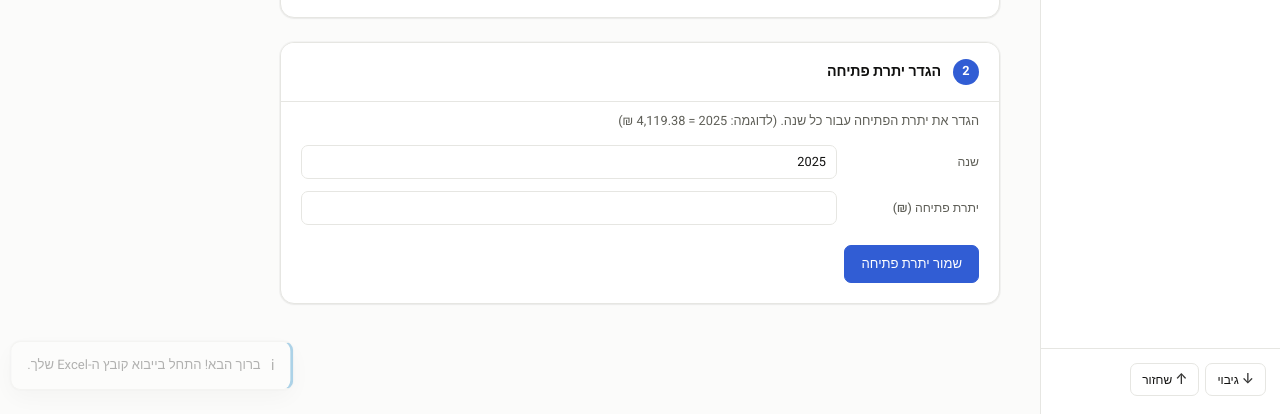
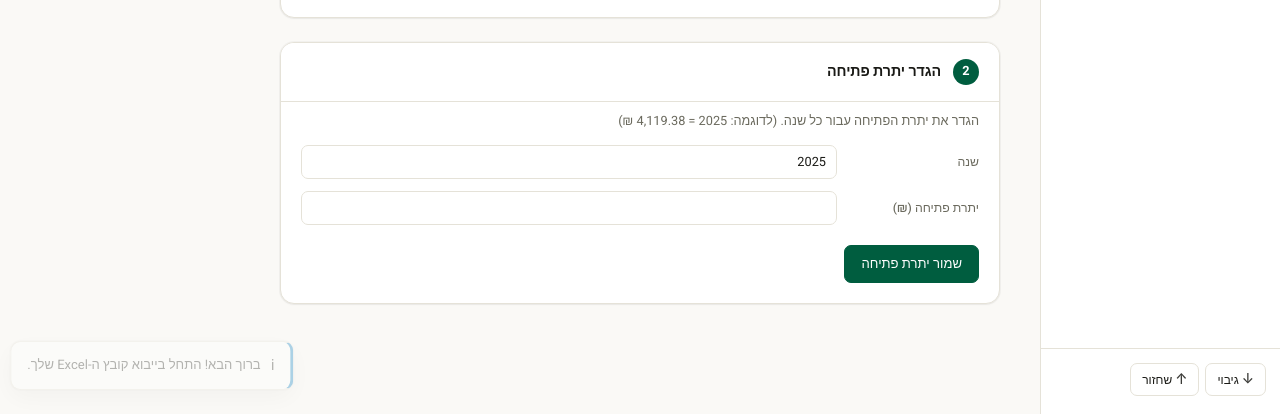
Before and after one commit to lironcon2015-prog/LawFee, a plain HTML site: page index.html in a window 1280 px wide. Shown: the part 386-800 px from the top of the page. Drawn offline with Linux system fonts and the light colour scheme.

Commit message:
Add files via upload

```diff
--- a/style.css
+++ b/style.css
@@ -1,6 +1,6 @@
 /* =========================================================
-   LexLedger — style.css (REDESIGNED)
-   Light professional theme · RTL Hebrew · Desktop-first
+   LexLedger — style.css
+   Legal Modern theme · emerald · RTL Hebrew · Desktop-first
    Drop-in replacement — all original class names preserved.
    ========================================================= */
 
@@ -8,44 +8,44 @@
 
 /* ── CSS Variables ─────────────────────────────────────── */
 :root {
-  /* Neutrals — warm off-whites, cool subtle grays */
+  /* Neutrals — warm cream / ivory scale */
   --n-0:   #ffffff;
-  --n-25:  #fbfbfa;
-  --n-50:  #f7f7f5;
-  --n-100: #efefec;
-  --n-150: #e6e6e2;
-  --n-200: #d9d9d4;
-  --n-300: #b8b8b1;
-  --n-400: #8a8a82;
-  --n-500: #5f5f58;
-  --n-600: #3f3f3a;
-  --n-700: #262624;
-  --n-900: #111110;
+  --n-25:  #faf9f6;
+  --n-50:  #f4f2ec;
+  --n-100: #ece9e0;
+  --n-150: #e5e2d8;
+  --n-200: #d5d1c4;
+  --n-300: #b0ac9e;
+  --n-400: #999488;
+  --n-500: #6b6a5e;
+  --n-600: #46453b;
+  --n-700: #2c2b22;
+  --n-900: #1a1a16;
 
-  /* Accent — indigo fintech */
-  --accent:        oklch(0.52 0.19 265);
-  --accent-hover:  oklch(0.46 0.20 265);
+  /* Accent — emerald legal */
+  --accent:        oklch(0.42 0.10 165);
+  --accent-hover:  oklch(0.36 0.10 165);
   --accent-fg:     #ffffff;
-  --accent-soft:   oklch(0.96 0.03 265);
-  --accent-border: oklch(0.88 0.06 265);
-  --accent-text:   oklch(0.42 0.19 265);
+  --accent-soft:   oklch(0.95 0.03 165);
+  --accent-border: oklch(0.85 0.06 165);
+  --accent-text:   oklch(0.35 0.11 165);
 
   /* Surfaces */
-  --bg-app:        var(--n-25);
-  --bg-sidebar:    var(--n-0);
-  --bg-card:       var(--n-0);
-  --bg-card-alt:   var(--n-50);
-  --bg-hover:      var(--n-100);
-  --bg-input:      var(--n-0);
-  --bg-table-head: var(--n-50);
-  --bg-row-alt:    var(--n-25);
-  --bg-dropzone:   var(--n-50);
-  --bg-secondary:  var(--n-50);
+  --bg-app:        #faf9f6;
+  --bg-sidebar:    #ffffff;
+  --bg-card:       #ffffff;
+  --bg-card-alt:   #f4f2ec;
+  --bg-hover:      #ece9e0;
+  --bg-input:      #ffffff;
+  --bg-table-head: #f4f2ec;
+  --bg-row-alt:    #faf9f6;
+  --bg-dropzone:   #f4f2ec;
+  --bg-secondary:  #f4f2ec;
 
   /* Borders */
-  --border:        var(--n-150);
-  --border-color:  var(--n-150);
-  --border-light:  var(--n-200);
+  --border:        #e5e2d8;
+  --border-color:  #e5e2d8;
+  --border-light:  #d5d1c4;
   --border-focus:  var(--accent);
 
   /* Gold palette — repurposed as muted accents (kept for compat) */
@@ -59,22 +59,22 @@
   --color-gold: var(--accent);
 
   /* Text */
-  --text-primary:   var(--n-900);
-  --text-secondary: var(--n-500);
-  --text-muted:     var(--n-400);
+  --text-primary:   #1a1a16;
+  --text-secondary: #6b6a5e;
+  --text-muted:     #999488;
   --text-inverse:   #ffffff;
 
   /* Semantic */
-  --color-positive: oklch(0.58 0.14 155);
-  --color-negative: oklch(0.56 0.18 25);
+  --color-positive: oklch(0.55 0.13 155);
+  --color-negative: oklch(0.56 0.17 28);
   --color-warning:  oklch(0.72 0.14 75);
   --color-info:     oklch(0.55 0.15 240);
 
   /* KPI card accents */
   --kpi-opening:     oklch(0.55 0.15 240);
   --kpi-commissions: var(--accent);
-  --kpi-payments:    oklch(0.58 0.14 155);
-  --kpi-balance:     oklch(0.56 0.18 25);
+  --kpi-payments:    oklch(0.55 0.13 155);
+  --kpi-balance:     oklch(0.56 0.17 28);
 
   /* Sizing */
   --sidebar-width: 240px;
```
